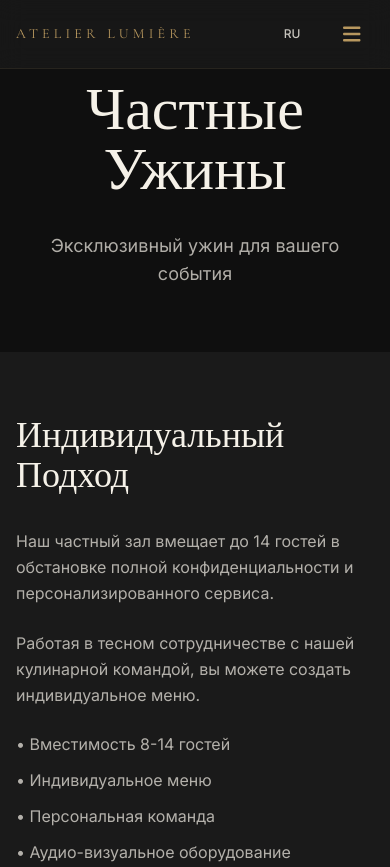
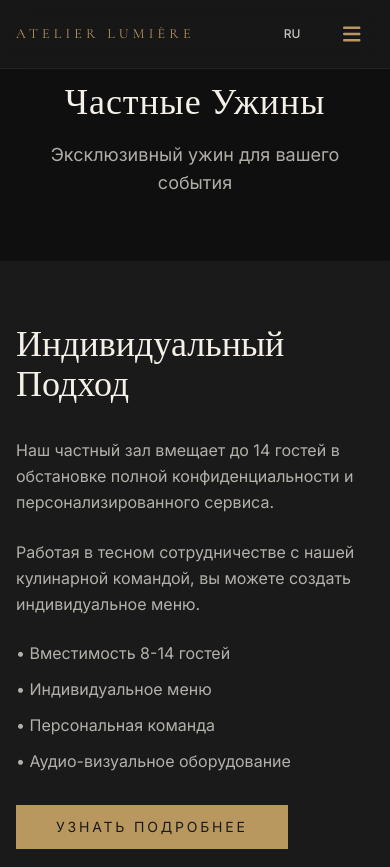
Before and after one commit to Lucem-afferens/ATELIER-LUMIERE, a website built with Vite: page private-dining.html in a window 390 px wide. Shown: the top 867 px of the page. Built offline with nearby package versions, Linux system fonts and the light colour scheme.

Commit message:
Исправлены размеры заголовков и добавлена анимация плавного появления на страницах Бронирование и Частный ужин
Проблемы:
- На страницах Бронирование и Частный ужин заголовки имели фиксированный размер text-6xl (слишком большой)
- Не было плавного появления заголовка при загрузке страницы

Исправления:
- Изменены размеры заголовков на адаптивные: text-4xl sm:text-5xl md:text-6xl lg:text-7xl (как на других страницах)
- Добавлены классы leading-tight, tracking-wide, px-4 для единообразия стилей
- Добавлена CSS анимация fade-in (1.2s ease-in) для плавного появления
- Добавлен класс fade-in на контейнеры с заголовками

Теперь заголовки на всех страницах имеют одинаковые размеры и плавную анимацию появления

```diff
--- a/private-dining.html
+++ b/private-dining.html
@@ -67,6 +67,15 @@
         header#header button:hover {
             color: #b8985f;
         }
+
+        /* Плавное появление заголовка при загрузке */
+        .fade-in {
+            animation: fadeIn 1.2s ease-in;
+        }
+        @keyframes fadeIn {
+            from { opacity: 0; }
+            to { opacity: 1; }
+        }
     </style>
 </head>
 <body>
@@ -114,8 +123,8 @@
     </nav>
 
     <section class="pt-20 pb-16 sm:pt-32 md:pt-40 px-4 bg-[#0f0f0f]">
-        <div class="max-w-7xl mx-auto text-center">
-            <h1 class="font-display text-6xl mb-8 text-[#f5f1e8]" data-lang-ru="Частные Ужины" data-lang-en="Private Dining">Частные Ужины</h1>
+        <div class="max-w-7xl mx-auto text-center fade-in">
+            <h1 class="font-display text-4xl sm:text-5xl md:text-6xl lg:text-7xl leading-tight mb-4 md:mb-8 tracking-wide text-[#f5f1e8] px-4" data-lang-ru="Частные Ужины" data-lang-en="Private Dining">Частные Ужины</h1>
             <p class="text-lg text-[#f5f1e8]/70 max-w-2xl mx-auto" data-lang-ru="Эксклюзивный ужин для вашего события" data-lang-en="Exclusive dining for your occasion">Эксклюзивный ужин для вашего события</p>
         </div>
     </section>
```
Also changed, not shown: reservation.html (+11 -2 lines).
